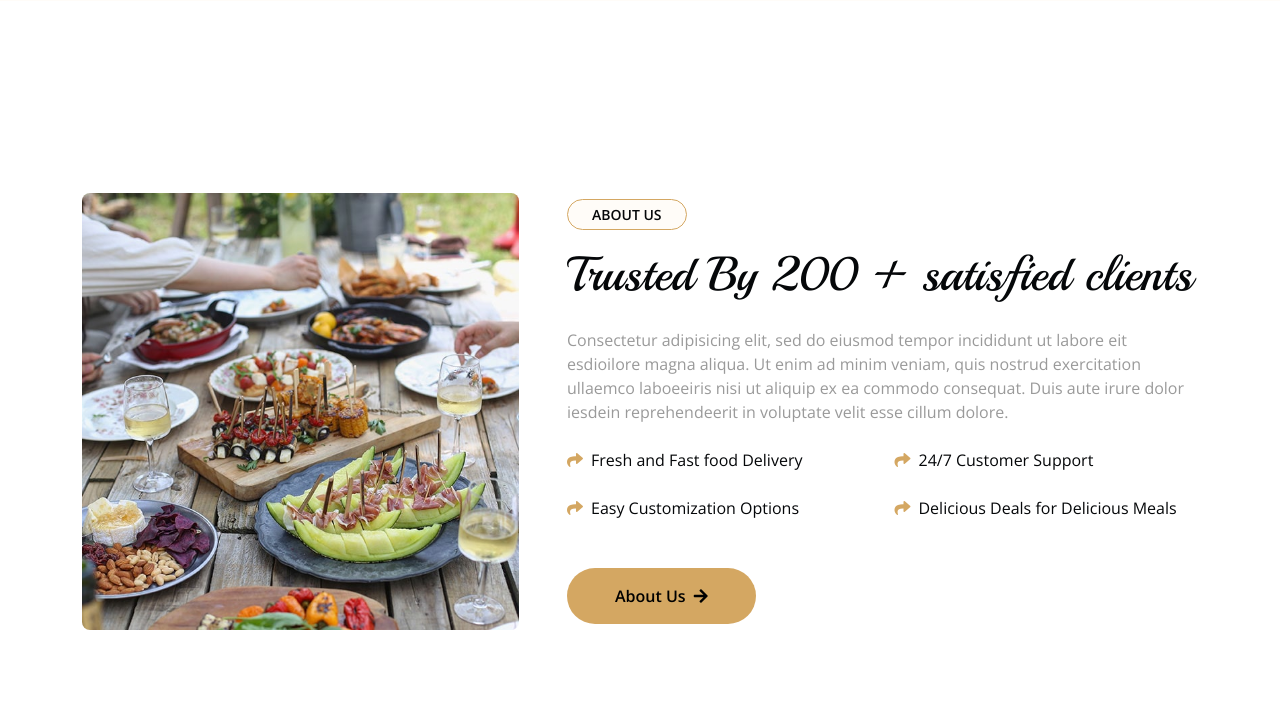
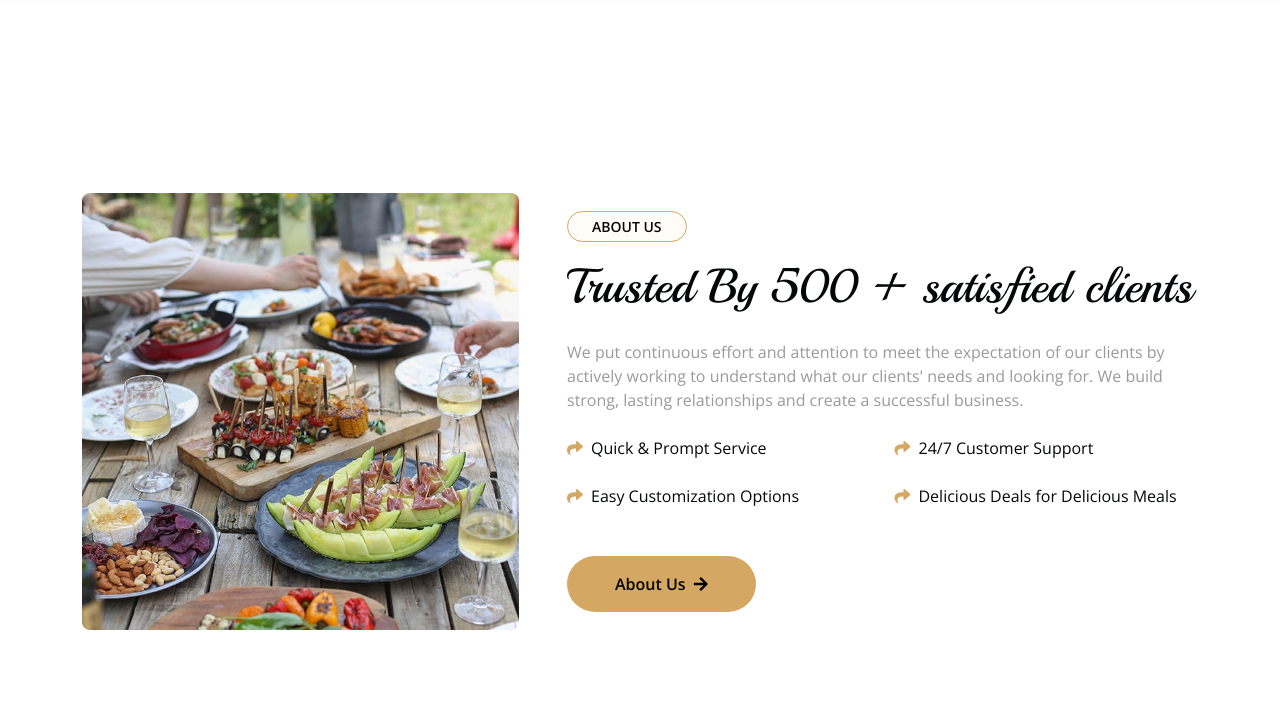
Before and after one commit to devzila/caterer.in, a PHP site: page / in a window 1280 px wide. Shown: the part 735-1447 px from the top of the page. Run offline with PHP 8.4, Linux system fonts and the light colour scheme; some libraries are stand-ins or nearby versions.

Commit message:
content updated

```diff
--- a/index.php
+++ b/index.php
@@ -60,18 +60,16 @@
               class="d-inline-block fw-bold text-dark text-uppercase bg-light border border-primary rounded-pill px-4 py-1 mb-3"
               >About Us</small
             >
-            <h1 class="display-5 mb-4">Trusted By 200 + satisfied clients</h1>
+            <h1 class="display-5 mb-4">Trusted By 500 + satisfied clients</h1>
             <p class="mb-4">
-              Consectetur adipisicing elit, sed do eiusmod tempor incididunt ut
-              labore eit esdioilore magna aliqua. Ut enim ad minim veniam, quis
-              nostrud exercitation ullaemco laboeeiris nisi ut aliquip ex ea
-              commodo consequat. Duis aute irure dolor iesdein reprehendeerit in
-              voluptate velit esse cillum dolore.
+            We put continuous effort and attention to meet
+            the expectation of our clients by actively working
+            to understand what our clients' needs and looking for. We build strong,
+            lasting relationships and create a successful business.
             </p>
             <div class="row g-4 text-dark mb-5">
               <div class="col-sm-6">
-                <i class="fas fa-share text-primary me-2"></i>Fresh and Fast
-                food Delivery
+                <i class="fas fa-share text-primary me-2"></i>Quick & Prompt Service
               </div>
               <div class="col-sm-6">
                 <i class="fas fa-share text-primary me-2"></i>24/7 Customer
@@ -214,7 +212,7 @@
                   <p class="mb-4">
                     This includes everything from menu planning and preparation to setup, service, and cleanup.
                   </p>
-                  <a href="#" class="btn btn-primary px-4 py-2 rounded-pill"
+                  <a href="contact.php" class="btn btn-primary px-4 py-2 rounded-pill"
                     >Contact Us</a
                   >
                 </div>
@@ -235,7 +233,7 @@
                   <p class="mb-4">
                     The type of food served will vary depending on the preferences of the guests and the theme of the party.
                   </p>
-                  <a href="#" class="btn btn-primary px-4 py-2 rounded-pill"
+                  <a href="contact.php" class="btn btn-primary px-4 py-2 rounded-pill"
                     >Contact Us</a
                   >
                 </div>
@@ -256,7 +254,7 @@
                   <p class="mb-4">
                     Specializes in providing food and beverage services for events at schools and colleges.
                   </p>
-                  <a href="#" class="btn btn-primary px-4 py-2 rounded-pill"
+                  <a href="contact.php" class="btn btn-primary px-4 py-2 rounded-pill"
                     >Contact Us</a
                   >
                 </div>
@@ -277,7 +275,7 @@
                   <p class="mb-4">
                     We handle everything from the initial planning and menu selection to the preparation, cooking, and serving of the food.
                   </p>
-                  <a href="#" class="btn btn-primary px-4 py-2 rounded-pill"
+                  <a href="contact.php" class="btn btn-primary px-4 py-2 rounded-pill"
                     >Contact Us</a
                   >
                 </div>
@@ -298,7 +296,7 @@
                   <p class="mb-4">
                     By choosing an indoor-outdoor catering, allowing you to focus on enjoying your event without worrying about the finer details of food service.
                   </p>
-                  <a href="#" class="btn btn-primary px-4 py-2 rounded-pill"
+                  <a href="contact.php" class="btn btn-primary px-4 py-2 rounded-pill"
                     >Contact Us</a
                   >
                 </div>
@@ -317,9 +315,9 @@
                   <i class="fas fa-walking fa-7x text-primary mb-4"></i>
                   <h4 class="mb-3">Buffet Catering</h4>
                   <p class="mb-4">
-                    It allows people to serve themselves food at their own pace and choose what they like, making it a flexible and convenient option.
+                    It allows people to serve themselves food at their own pace and choose what they like, making it a flexible and convenient option for everyone and any age group.
                   </p>
-                  <a href="#" class="btn btn-primary px-4 py-2 rounded-pill"
+                  <a href="contact.php" class="btn btn-primary px-4 py-2 rounded-pill"
                     >Contact Us</a
                   >
                 </div>
@@ -340,7 +338,7 @@
                   <p class="mb-4">
                     With careful planning, we create memorable and successful events for your employees, clients, and guests.
                   </p>
-                  <a href="#" class="btn btn-primary px-4 py-2 rounded-pill"
+                  <a href="contact.php" class="btn btn-primary px-4 py-2 rounded-pill"
                     >Contact Us</a
                   >
                 </div>
@@ -359,9 +357,9 @@
                   <i class="fas fa-utensils fa-7x text-primary mb-4"></i>
                   <h4 class="mb-3">Social Function Catering</h4>
                   <p class="mb-4">
-                    It includes festivals party, graduation party, retirement party, charity events, family reunions etc.
+                    It includes festivals, spritiual and religious party, graduation party, retirement party, charity events, family reunions etc.
                   </p>
-                  <a href="#" class="btn btn-primary px-4 py-2 rounded-pill"
+                  <a href="contact.php" class="btn btn-primary px-4 py-2 rounded-pill"
                     >Contact Us</a
                   >
                 </div>
```
